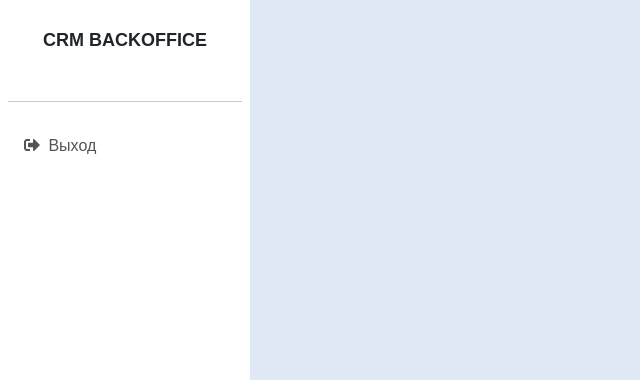
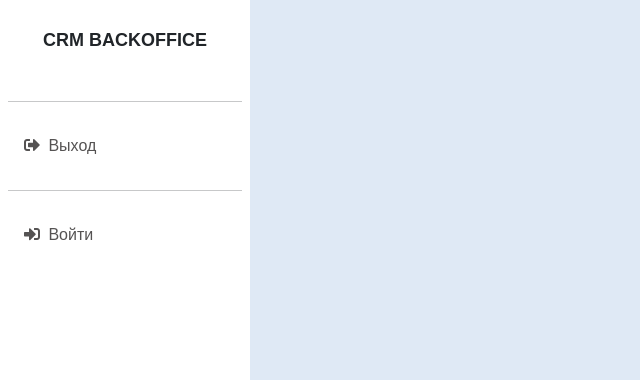
Before and after one commit to DmitriyAfanasev/crm_django, a Django app: page / in a window 1280 px wide. Shown: the top 380 px of the page, without its empty margins (0-640 px from the left). Run offline with Django 5.2, Linux system fonts and the light colour scheme.

Commit message:
added link for login

```diff
--- a/crm_service/templates/crm_service/_base.html
+++ b/crm_service/templates/crm_service/_base.html
@@ -53,6 +53,12 @@
             <li><a href="/accounts/logout" class="bar-item text-decoration-none px-3 py-3 d-block">
                 <span><i class="fas fa-sign-out-alt"></i></span><span class="px-1"> Выход</span>
             </a></li>
+                    <li>
+                <hr>
+            </li>
+            <li><a href="/accounts/login" class="bar-item text-decoration-none px-3 py-3 d-block">
+                <span><i class="fas fa-sign-in-alt"></i></span><span class="px-1"> Войти</span>
+            </a></li>
         </ul>
     </div>
     <div class="content px-3 pt-4">
```
